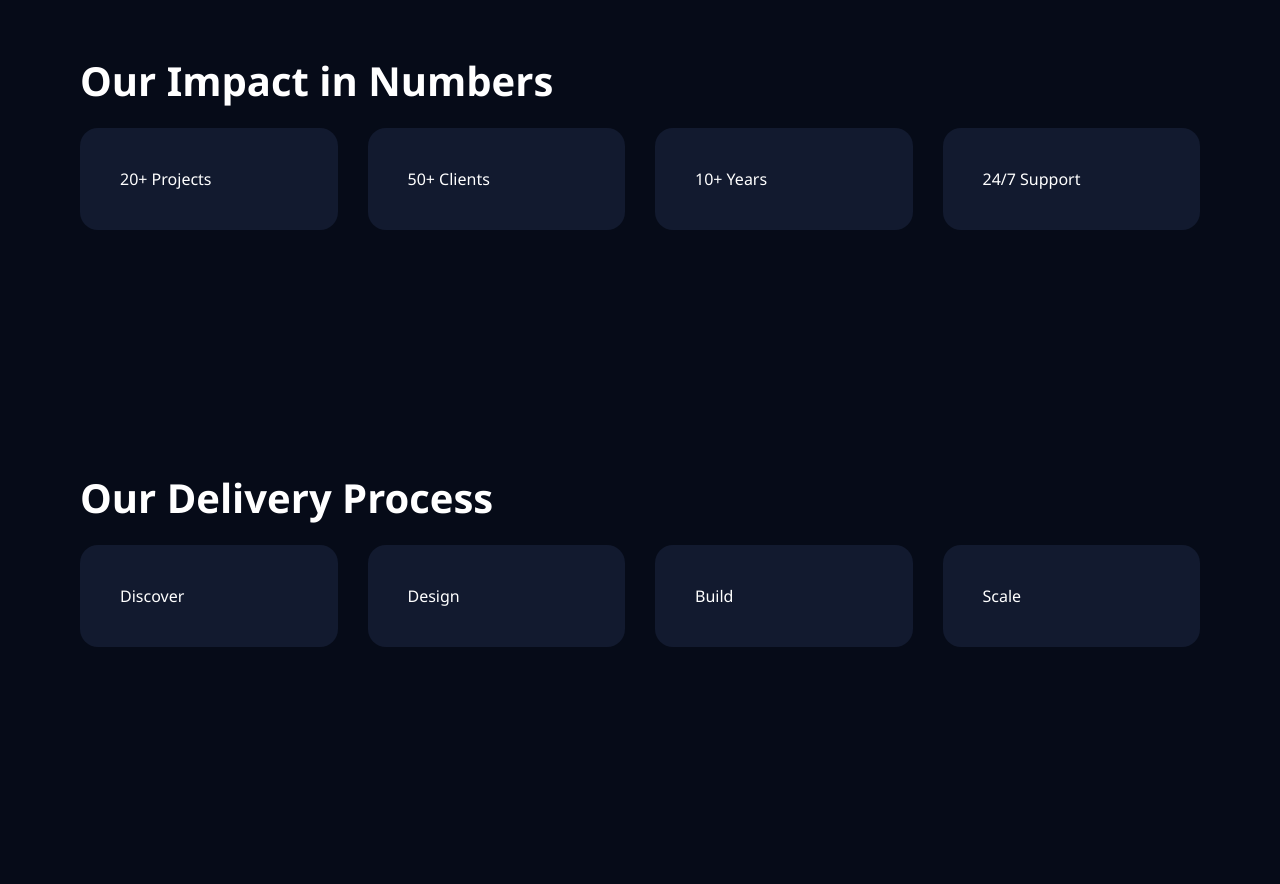
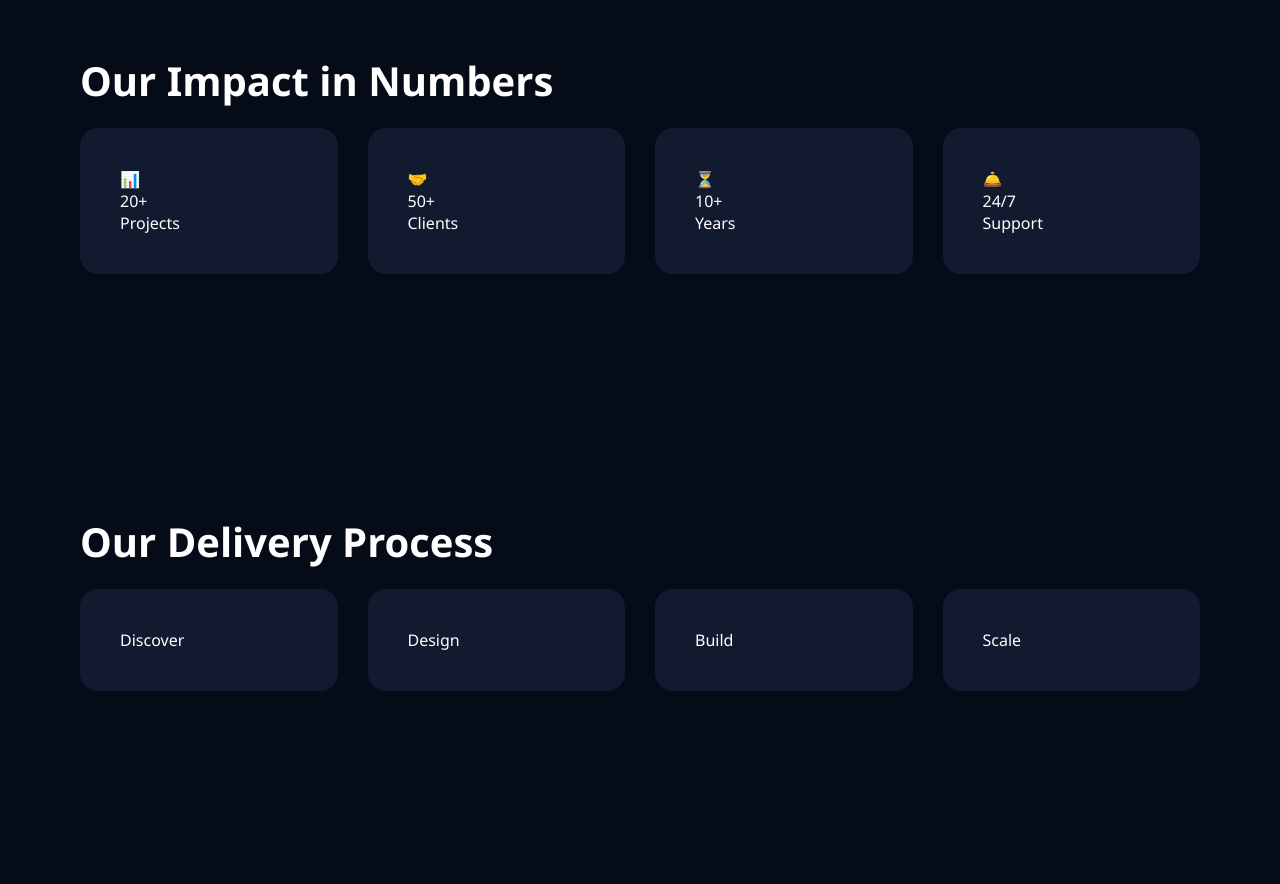
Before and after one commit to essaparacha14695/thinktekmarketing, a plain HTML site: page index.html in a window 1280 px wide. Shown: the part 2440-3324 px from the top of the page. Drawn offline with Linux system fonts and the light colour scheme.

Commit message:
Update index.html

```diff
--- a/index.html
+++ b/index.html
@@ -359,12 +359,13 @@
 <section id="impact">
   <h2 class="section-title">Our Impact in Numbers</h2>
   <div class="grid4">
-    <div class="card">20+ Projects</div>
-    <div class="card">50+ Clients</div>
-    <div class="card">10+ Years</div>
-    <div class="card">24/7 Support</div>
+    <div class="card impact-card"><div class="impact-icon">📊</div><div class="impact-number" data-target="20">0</div><div class="impact-label">Projects</div></div>
+    <div class="card impact-card"><div class="impact-icon">🤝</div><div class="impact-number" data-target="50">0</div><div class="impact-label">Clients</div></div>
+    <div class="card impact-card"><div class="impact-icon">⏳</div><div class="impact-number" data-target="10">0</div><div class="impact-label">Years</div></div>
+    <div class="card impact-card"><div class="impact-icon">🛎️</div><div class="impact-number" data-target="24">0</div><div class="impact-label">Support</div></div>
   </div>
 </section>
+
 
 <section id="process">
   <h2 class="section-title">Our Delivery Process</h2>
@@ -415,6 +416,12 @@ toggle.onclick=()=>{
   toggle.textContent=light?"☀️":"🌙";
   localStorage.theme=light?"light":"dark";
 };
+/* Impact counters */
+const counters=document.querySelectorAll(".impact-number");
+let done=false;
+const run=()=>{if(done)return;done=true;counters.forEach(c=>{let t=+c.dataset.target,n=0,i=t/60;(function f(){n+=i;if(n<t){c.textContent=Math.ceil(n);requestAnimationFrame(f)}else{c.textContent=t+(t===24?"/7":"+")}})()})};
+new IntersectionObserver(e=>e[0].isIntersecting&&run(),{threshold:.4}).observe(document.querySelector("#impact"));
+
 </script>
 
 </body>
```
